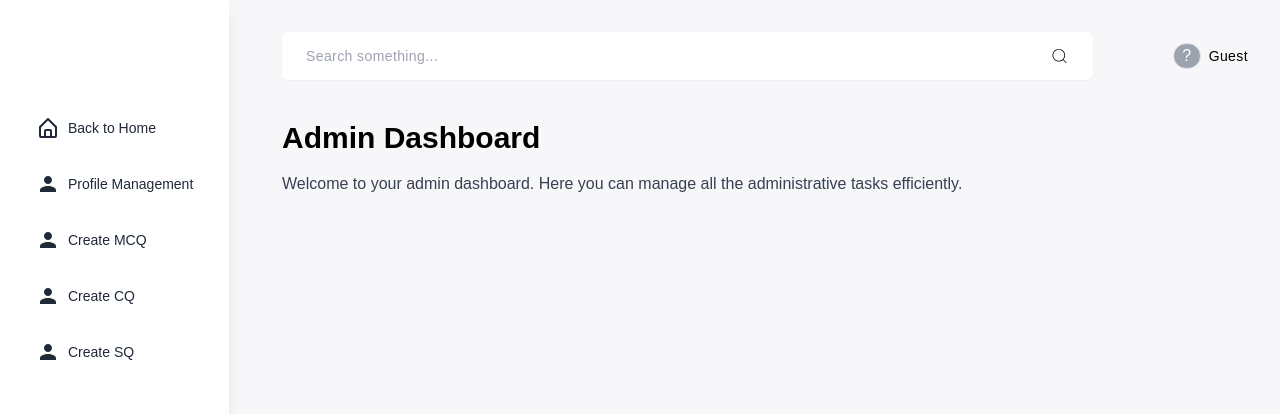
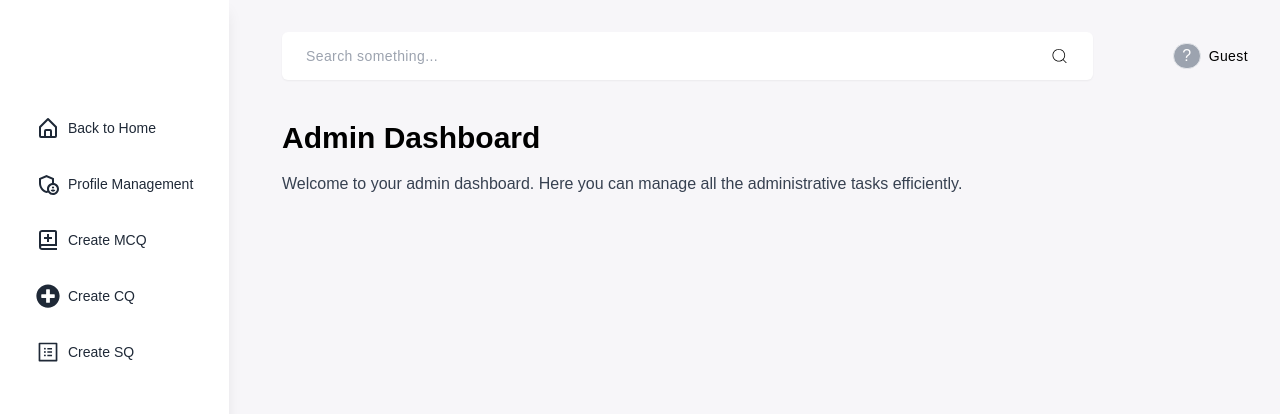
Before and after one commit to mahadi-zulfiker/question-management, a Next.js app: page /dashboard/admin in a window 1280 px wide. Shown: the top 414 px of the page. Built offline with nearby package versions, Linux system fonts and the light colour scheme; no server answers.

Commit message:
sidebar icons changed

```diff
--- a/src/components/dashboard/SidebarLayout.js
+++ b/src/components/dashboard/SidebarLayout.js
@@ -1,6 +1,8 @@
 'use client';
-import { MdPerson } from "react-icons/md";
-import { BiHomeAlt } from "react-icons/bi";
+import { MdPerson, MdOutlineAdminPanelSettings } from "react-icons/md";
+import { BiHomeAlt, BiBookAdd } from "react-icons/bi";
+import { FaUserGraduate, FaChalkboardTeacher, FaPlusCircle } from "react-icons/fa";
+import { AiOutlineProfile } from "react-icons/ai";
 import { usePathname } from "next/navigation";
 import Link from "next/link";
 
@@ -26,7 +28,7 @@ const Sidebar = ({ isSidebarOpen, toggleSidebar }) => {
         ...commonMenuItems,
         {
           href: "/dashboard/student",
-          icon: <MdPerson className="text-2xl mr-2" />,
+          icon: <FaUserGraduate className="text-2xl mr-2" />,
           label: "Student Profile",
         },
       ];
@@ -35,22 +37,22 @@ const Sidebar = ({ isSidebarOpen, toggleSidebar }) => {
         ...commonMenuItems,
         {
           href: "/dashboard/teacher",
-          icon: <MdPerson className="text-2xl mr-2" />,
+          icon: <FaChalkboardTeacher className="text-2xl mr-2" />,
           label: "Teacher Profile",
         },
         {
           href: "/dashboard/teacher/createMCQTeacher",
-          icon: <MdPerson className="text-2xl mr-2" />,
+          icon: <BiBookAdd className="text-2xl mr-2" />,
           label: "Create MCQ",
         },
         {
           href: "/dashboard/teacher/createCQTeacher",
-          icon: <MdPerson className="text-2xl mr-2" />,
+          icon: <FaPlusCircle className="text-2xl mr-2" />,
           label: "Create CQ",
         },
         {
           href: "/dashboard/teacher/createSQTeacher",
-          icon: <MdPerson className="text-2xl mr-2" />,
+          icon: <AiOutlineProfile className="text-2xl mr-2" />,
           label: "Create SQ",
         },
       ];
@@ -59,22 +61,22 @@ const Sidebar = ({ isSidebarOpen, toggleSidebar }) => {
         ...commonMenuItems,
         {
           href: "/dashboard/admin/adminProfileManagement",
-          icon: <MdPerson className="text-2xl mr-2" />,
+          icon: <MdOutlineAdminPanelSettings className="text-2xl mr-2" />,
           label: "Profile Management",
         },
         {
           href: "/dashboard/admin/createMCQAdmin",
-          icon: <MdPerson className="text-2xl mr-2" />,
+          icon: <BiBookAdd className="text-2xl mr-2" />,
           label: "Create MCQ",
         },
         {
           href: "/dashboard/admin/createCQAdmin",
-          icon: <MdPerson className="text-2xl mr-2" />,
+          icon: <FaPlusCircle className="text-2xl mr-2" />,
           label: "Create CQ",
         },
         {
           href: "/dashboard/admin/createSQAdmin",
-          icon: <MdPerson className="text-2xl mr-2" />,
+          icon: <AiOutlineProfile className="text-2xl mr-2" />,
           label: "Create SQ",
         },
       ];
```
